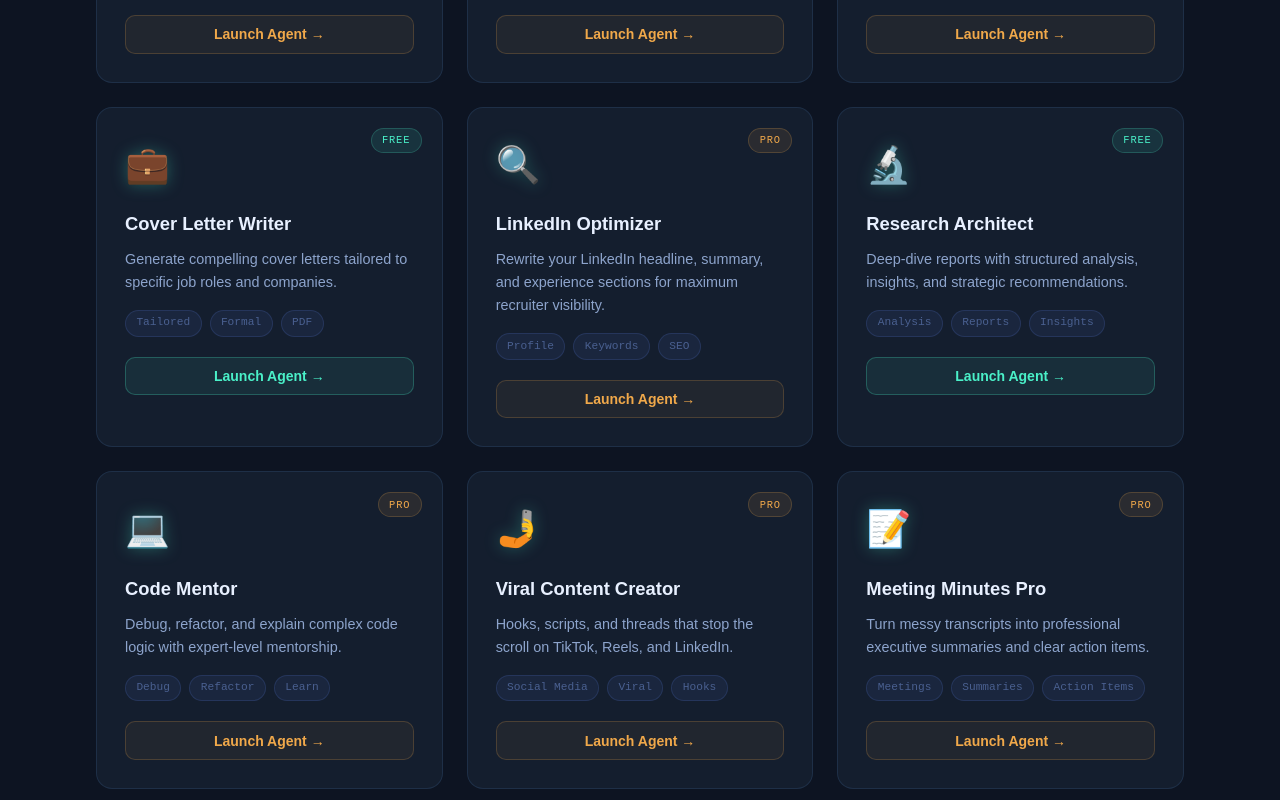
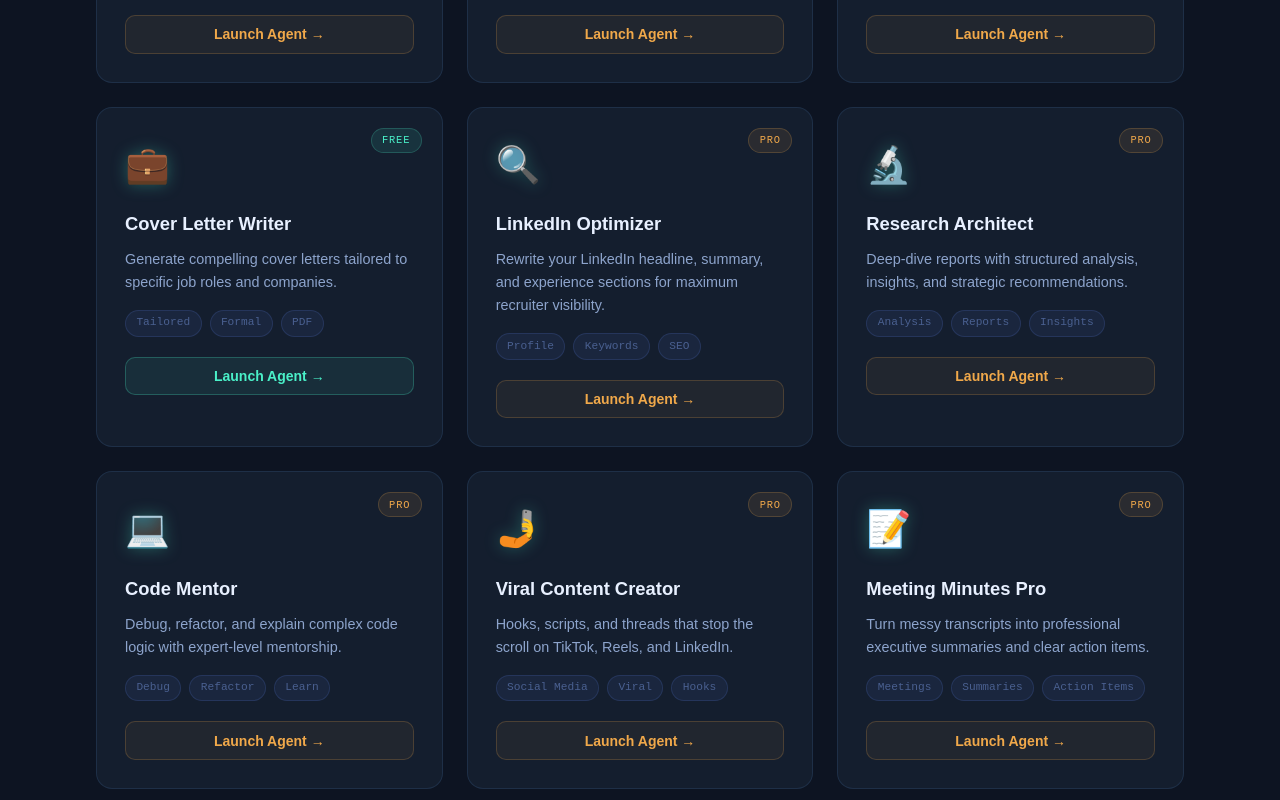
Before and after one commit to AFRIKA2036/NexuzAi, a website: page index.html in a window 1280 px wide. Shown: the part 1740-2540 px from the top of the page. Drawn offline with nearby package versions, Linux system fonts and the light colour scheme; a web font is replaced by a local one.

Commit message:
fix: lock Research Architect to Pro tier

```diff
--- a/index.html
+++ b/index.html
@@ -167,14 +167,14 @@
         <button class="card-btn pro-locked" onclick="checkPro('linkedin')">Launch Agent →</button>
       </div>
 
-      <div class="agent-card" data-agent="research" data-tier="free">
+      <div class="agent-card" data-agent="research" data-tier="pro">
         <div class="card-accent"></div>
         <div class="card-icon">🔬</div>
-        <div class="card-badge free">FREE</div>
+        <div class="card-badge pro">PRO</div>
         <h3>Research Architect</h3>
         <p>Deep-dive reports with structured analysis, insights, and strategic recommendations.</p>
         <div class="card-tags"><span>Analysis</span><span>Reports</span><span>Insights</span></div>
-        <button class="card-btn" onclick="openAgent('research')">Launch Agent →</button>
+        <button class="card-btn pro-locked" onclick="checkPro('research')">Launch Agent →</button>
       </div>
 
       <div class="agent-card" data-agent="coding" data-tier="pro">
@@ -280,6 +280,7 @@
           <li>✓ Code Mentor</li>
           <li>✓ Viral Content Creator</li>
           <li>✓ Meeting Minutes Pro</li>
+          <li>✓ Research Architect</li>
           <li>✓ Startup Architect</li>
           <li>✓ Academic Essay Drafter</li>
           <li>✓ Universal Code Converter</li>
--- a/js/agents.js
+++ b/js/agents.js
@@ -152,7 +152,7 @@ const AGENTS = {
     icon: '🔬',
     title: 'Research Architect',
     desc: 'Deep-dive reports with structured analysis & insights',
-    tier: 'free', // Set to free for testing as requested
+    tier: 'pro',
     fallbacks: TASK_MODEL_FALLBACKS,
     fields: [
       { id: 'topic', label: 'RESEARCH TOPIC', type: 'input', placeholder: 'e.g. Impact of AI on Remote Work 2026' },
```
